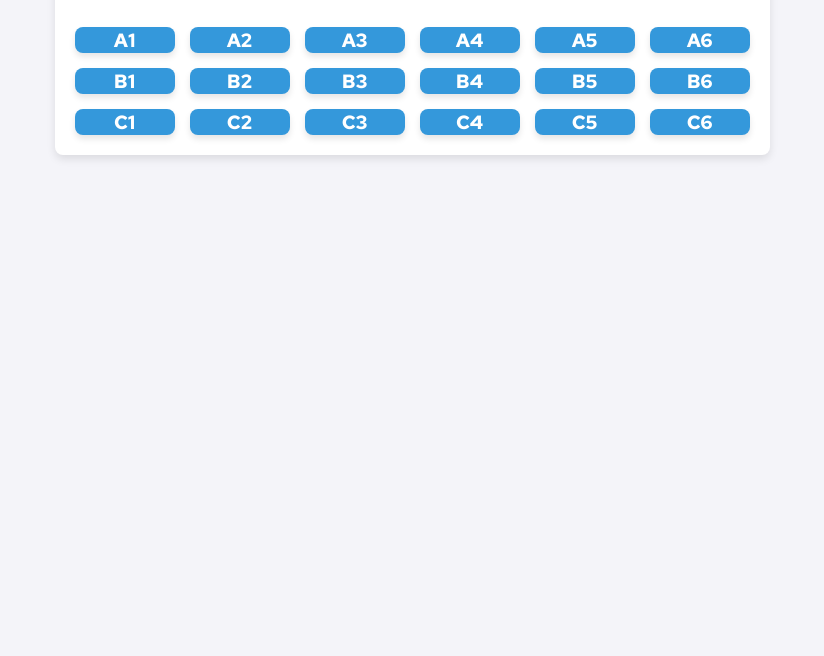
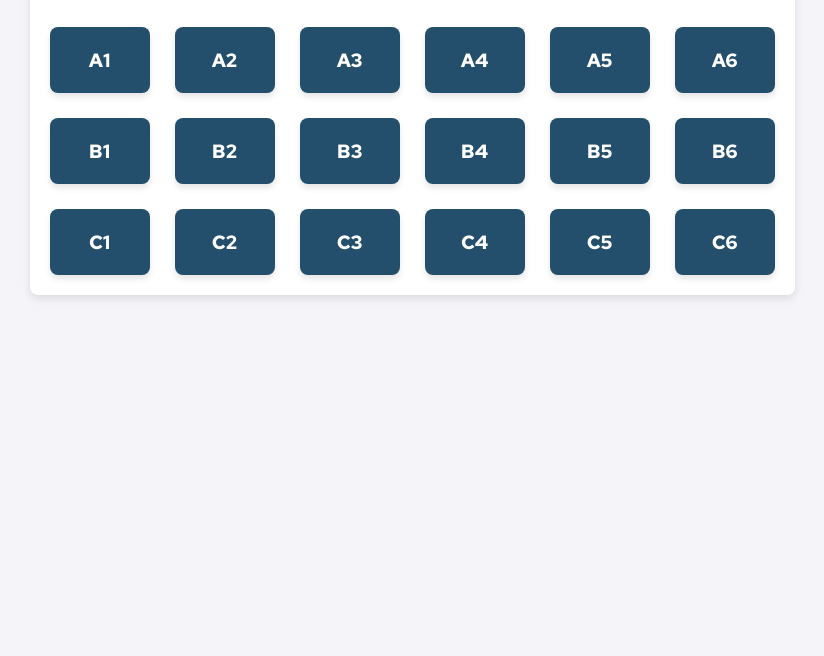
Before and after one commit to gustavolunkes/controleDeEstoque_masterway, a plain HTML site: page index.html in a window 1280 px wide. Shown: the part 144-800 px from the top of the page, without its empty margins (228-1052 px from the left). Drawn offline with Linux system fonts and the light colour scheme.

Commit message:
Update styles.css
alteração na cor

```diff
--- a/styles.css
+++ b/styles.css
@@ -44,16 +44,17 @@ h2 {
 .pallet-grid {
     display: grid;
     grid-template-columns: repeat(6, 100px);
-    gap: 15px;
+    gap: 25px;
     justify-content: center;
 }
 
 /* Estilos para cada pallet */
 .pallet {
+    padding: 20px 50px;
     display: flex;
     align-items: center;
     justify-content: center;
-    background-color: #3498db;
+    background-color: #234f6c;
     color: #fff;
     border: none;
     border-radius: 8px;
@@ -67,7 +68,7 @@ h2 {
 .pallet:hover {
     transform: translateY(-5px);
     box-shadow: 0px 8px 15px rgba(0, 0, 0, 0.2);
-    background-color: #2980b9;
+    background-color: #3c779c;
 }
 
 /* Ajustes responsivos */
```
